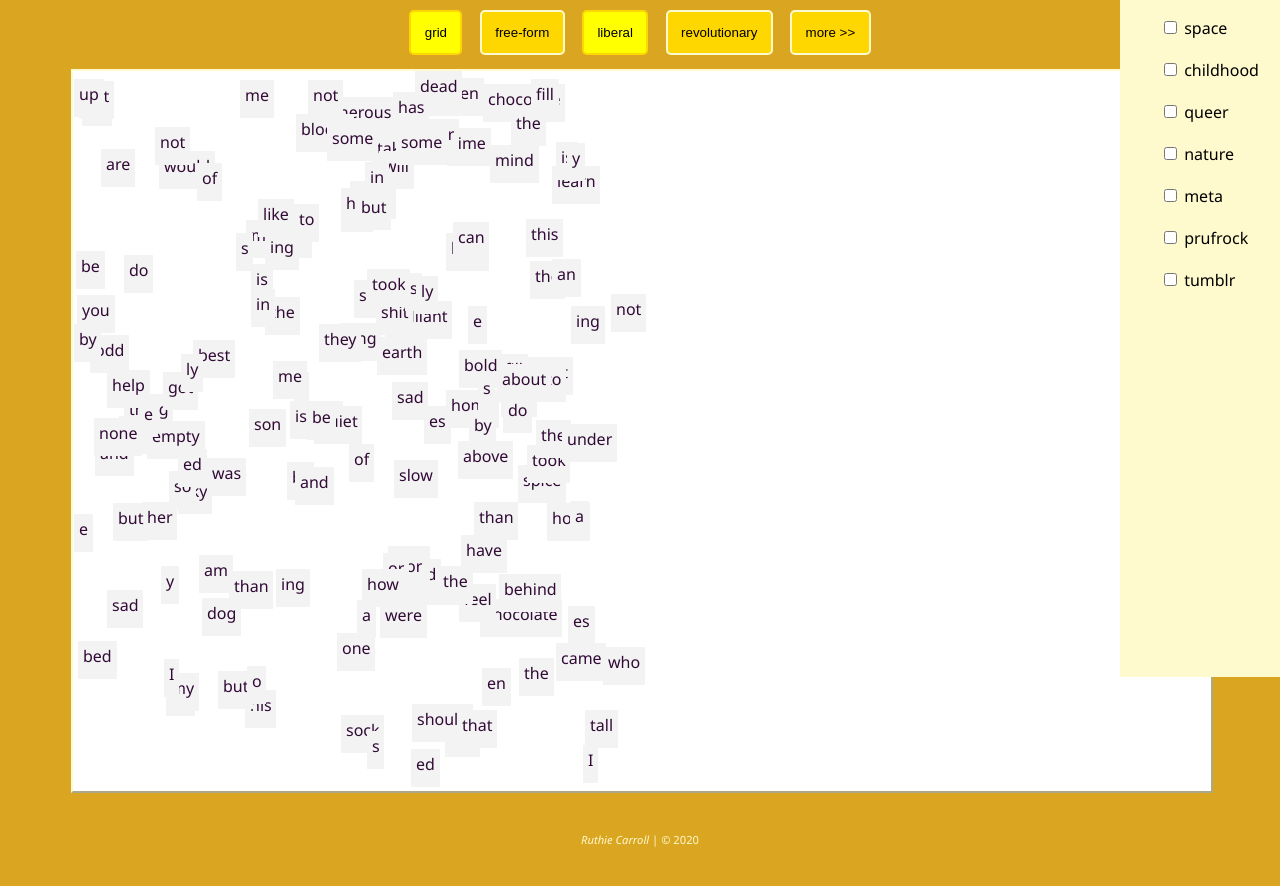
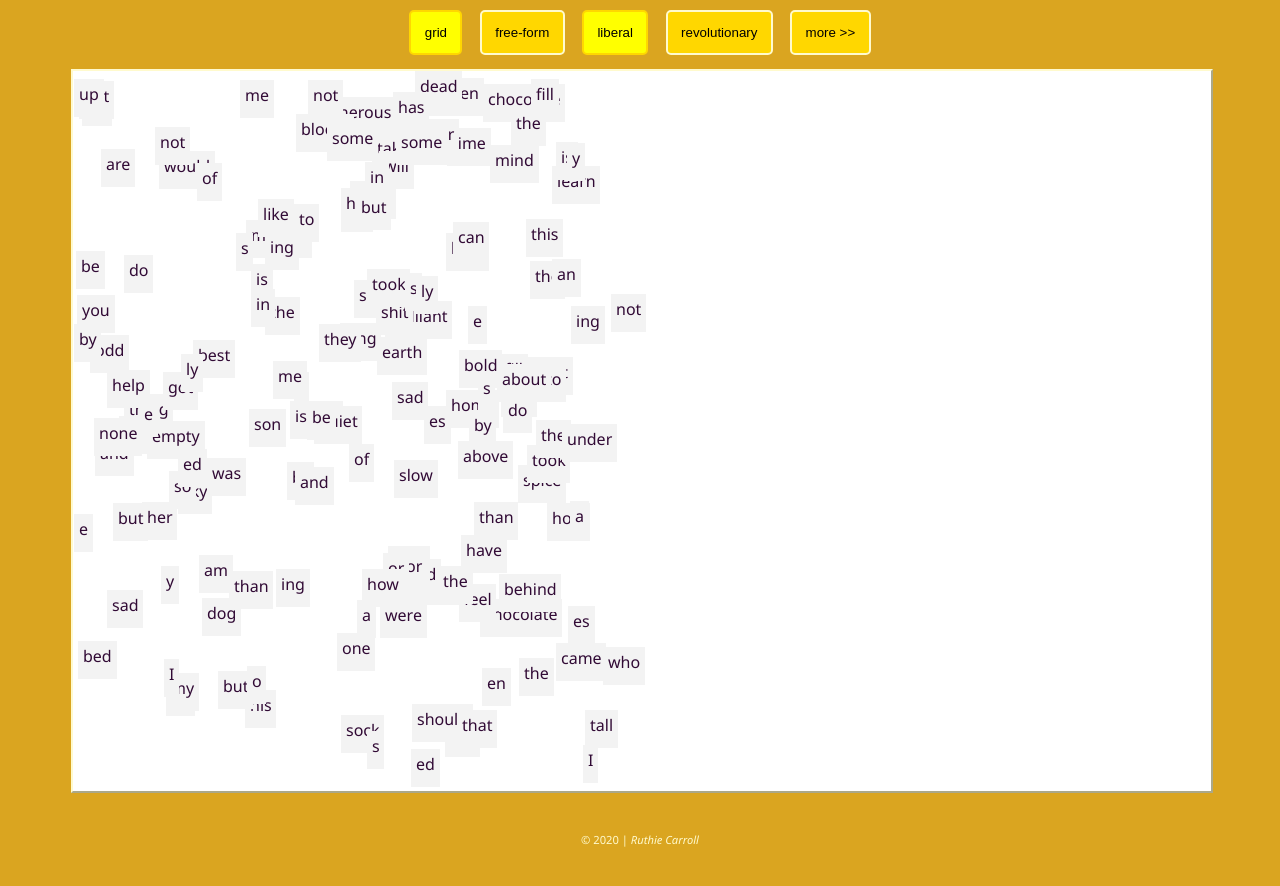
Before and after one commit to ruemca/the-poetic-bloc, a plain HTML site: page index.html in a window 1280 px wide. Shown: the part 123-1009 px from the top of the page. Drawn offline with nearby package versions, Linux system fonts and the light colour scheme; a web font is replaced by a local one.

Commit message:
Very minor changes to index.html
Nothing to see here

```diff
--- a/index.html
+++ b/index.html
@@ -20,12 +20,11 @@
         <nav>
             <button id="snapOn" class="selected" onclick="snapOn()">grid</button>
             <button id="snapOff" onclick="snapOff()">free-form</button>
-            <!-- <button onclick="location.reload()">refresh</button> -->
             <button id="liberal" class="selected" onclick="endTheRevolution()">liberal</button>
             <button id="revolutionary" onclick="startTheRevolution()">revolutionary</button>
             <button id="toggleThemes" onclick="toggleThemes()">more >></button>
         </nav>
-        <menu class="menuShow">
+        <menu class="menuHide">
             <form method="post" onsubmit="return updateThemes();">
                 <ul id="menuOptions">
                     <!-- theme options generate here -->
@@ -38,7 +37,7 @@
             </div>
         </main>
         <footer>
-            <p><a href="mailto:carrolr8@wwu.edu">Ruthie Carroll</a> | &copy; 2020</p>
+            <p>&copy; 2020 | <a href="mailto:carrolr8@wwu.edu">Ruthie Carroll</a></p>
         </footer>
     </div>
     <script src="https://code.jquery.com/jquery-1.12.4.js"></script>
```
